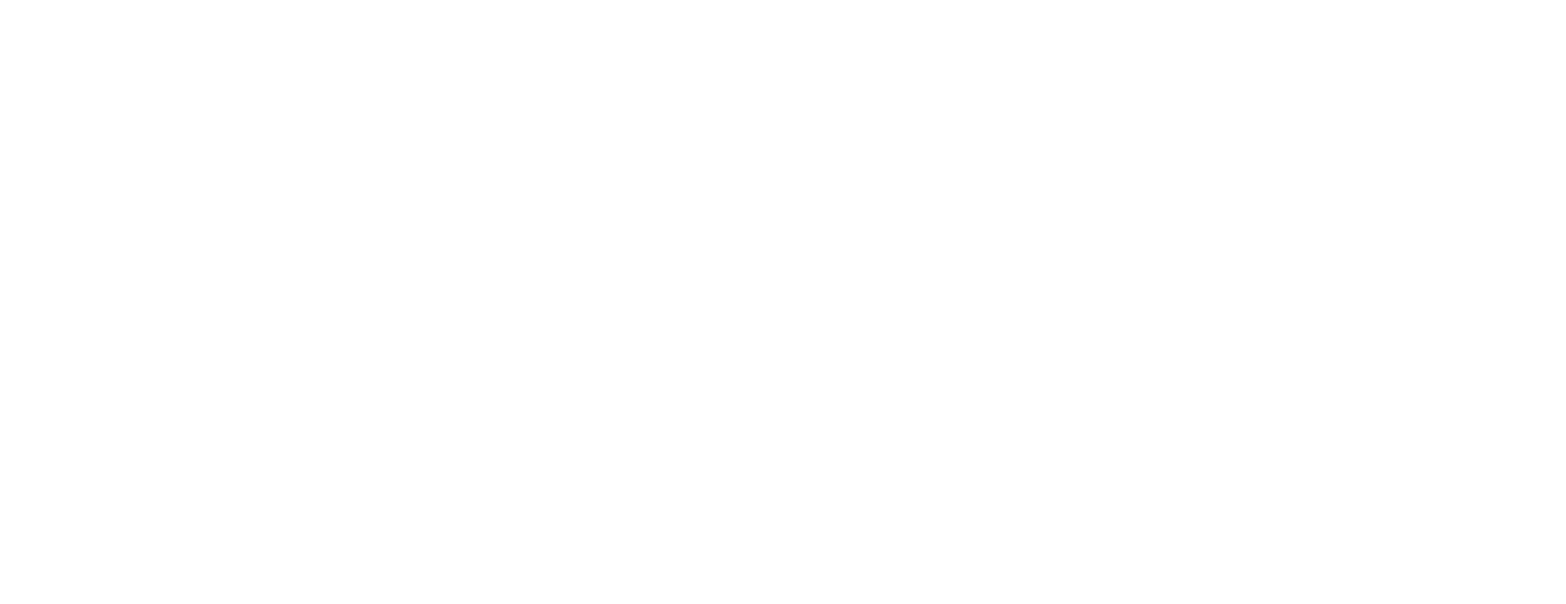
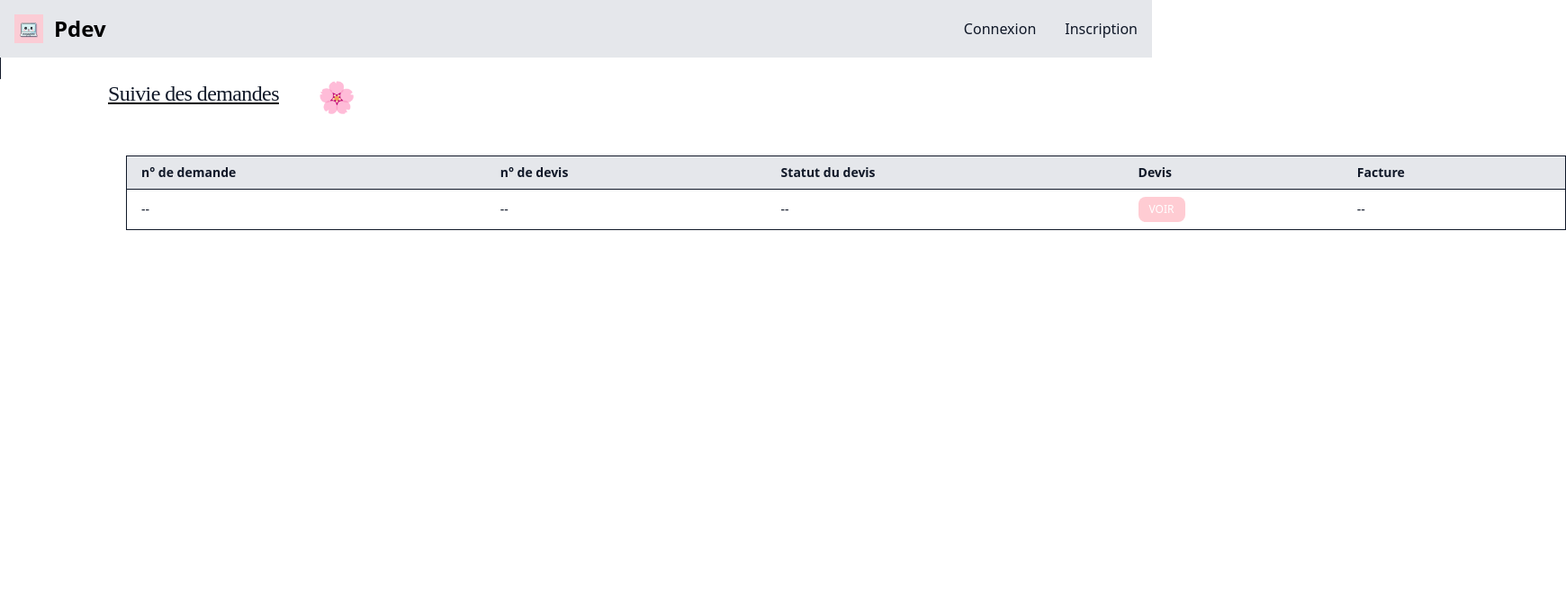
Before and after one commit to Roms10000/front_end_react, a React (Vite) app: page /dashboard in a window 1280 px wide. Before the commit this address had no page. Shown: the top 672 px of the page at 90% size, 1740 px wide, since content can reach past the window. Built offline with nearby package versions, Linux system fonts and the light colour scheme.

Commit message:
Dashboard

```diff
--- a/src/App.jsx
+++ b/src/App.jsx
@@ -6,6 +6,7 @@
 import Modal from "./components/Modal";
 import Modal1 from "./components/Modal1";
 import Footer from "./components/Footer";
+import Dashboard from "./components/Dashboard";
 import RequestQuote from "./components/RequestQuote";
 import { Route,Routes } from "react-router"
 import './App.css'
@@ -25,6 +26,7 @@
         <Route path="/footer" element={<Footer />} />
         <Route path="/modal1" element={<Modal1 />} />
         <Route path="/requestQuote" element={<RequestQuote/>} />
+        <Route path="/dashboard" element={<Dashboard/>} />
       </Routes>
     </>
   )
--- a/src/components/Dashboard.jsx
+++ b/src/components/Dashboard.jsx
@@ -0,0 +1,45 @@
+import Nav from "./Nav";
+import Footer from "./Footer";
+import { button } from "@material-tailwind/react";
+
+export default function Dashboard () {
+
+
+return(
+<>
+<Nav />
+    <div>
+        <span className=" border-b-1-black bg-white border border-gray-900 rounded-lg shadow-sm hover:bg-rose-200 ">
+        <div className="flex ml-30 underline">
+            <h5 className=" flex mb-2 text-2xl font-bold tracking-tight text-gray-900 group-hover:text-white great-vibes-regular">Suivie des demandes</h5>
+            <svg xmlns="http://www.w3.org/2000/svg" width="128" height="45" viewBox="0 0 128 128">
+            <text x="50%" y="50%" dominant-baseline="middle" text-anchor="middle" font-size="96">🌸</text></svg>
+    </div>
+    <table class=" ml-35 mt-10 mb-120 w-400 border border-gray-900 text-sm text-gray-900">
+        <thead class="bg-gray-200 text-gray-900">
+        <tr>
+            <th class="px-4 py-2 text-left">n° de demande</th>
+            <th class="px-4 py-2 text-left">n° de devis</th>
+            <th class="px-4 py-2 text-left">Statut du devis</th>
+            <th class="px-4 py-2 text-left">Devis</th>
+            <th class="px-4 py-2 text-left">Facture</th>
+        </tr>
+        </thead>
+  <tbody>
+    <tr class="border-t hover:bg-gray-50">
+      <td class="px-4 py-2">--</td>
+      <td class="px-4 py-2">--</td>
+      <td class="px-4 py-2">--</td>
+        <td class="px-4 py-2">
+            <button type="button"  className="block text-white bg-rose-200 hover:bg-rose-300 focus:ring-4 focus:outline-none  font-medium rounded-lg text-xs px-3 py-1.5 text-center">VOIR</button>
+        </td>
+      <td class="px-4 py-2">--</td>
+    </tr>
+  </tbody>
+</table>
+        </span>
+    </div>
+<Footer/>
+</>
+    )
+}
--- a/src/components/Home.jsx
+++ b/src/components/Home.jsx
@@ -21,8 +21,7 @@
     <div className="grid grid-cols-2" >
         <div className="ml-5 text-wrap">
             <h1 className="mt-30 font-bold text-5xl flex justify-center great-vibes-regular">A quoi servons nous exactement ?</h1>
-                <p className="mt-10 text-lg great-vibes-regular ">Ce site permet de faire une demande de devis concernant des prestations sur une application ou un site web. Nous sommes des développeurs avec une grande expérience et nous avons déja eu quelques clients tous satisfait par notre travail :
-                </p>
+            <p className="mt-10 text-lg great-vibes-regular ">Ce site permet de faire une demande de devis concernant des prestations sur une application ou un site web. Nous sommes des développeurs avec une grande expérience et nous avons déja eu quelques clients tous satisfait par notre travail :</p>
                 <div className="flex mt-10 ml-20 gap-20">
                     <Modal />
                     <Modal1 />
@@ -37,20 +36,15 @@
                             <li>Back end gestion base de données</li>
                             <li>Amélioration performance du site</li>
                     </div>
-                    <button className="mt-15 text-white bg-rose-200 hover:bg-rose-300 focus:ring-4 focus:outline-none  font-medium rounded-lg text-sm px-5 py-2.5 text-center" type="button" onClick={handleClick}>
-                Faire une demande
-                    </button>
+                    <button className="mt-15 text-white bg-rose-200 hover:bg-rose-300 focus:ring-4 focus:outline-none  font-medium rounded-lg text-sm px-5 py-2.5 text-center" type="button" onClick={handleClick}>Faire une demande</button>
                 </div>
         </div>
+
         <span className="group max-w-sm p-6 ml-70 mt-40 border-b-1-black bg-white border border-gray-900 rounded-lg shadow-sm hover:bg-rose-200 ">
         <div className="flex justify-center ml-30">
             <h5 className=" flex justify-center mb-2 text-2xl font-bold tracking-tight text-gray-900 group-hover:text-white great-vibes-regular">Contact</h5>
-<span><svg xmlns="http://www.w3.org/2000/svg" width="128" height="45" viewBox="0 0 128 128">
-  <text x="50%" y="50%" dominant-baseline="middle" text-anchor="middle" font-size="96">
-    🌸
-  </text>
-</svg>
-</span>
+            <svg xmlns="http://www.w3.org/2000/svg" width="128" height="45" viewBox="0 0 128 128">
+            <text x="50%" y="50%" dominant-baseline="middle" text-anchor="middle" font-size="96">🌸</text></svg>
         </div>
         <div className="space-y-10 mt-12 flex-col justify-center great-vibes-regular">
             <p className=" flex font-normal text-gray-700 group-hover:text-white"><EnvelopeIcon className="mr-2 text-[#ffccd3] group-hover:text-white h-7 w-7 " /> <a href="https://www.msn.com/fr-fr" target="_blank" >eMail</a></p>
```
Lines whose indentation alone changed are shown as unchanged.
